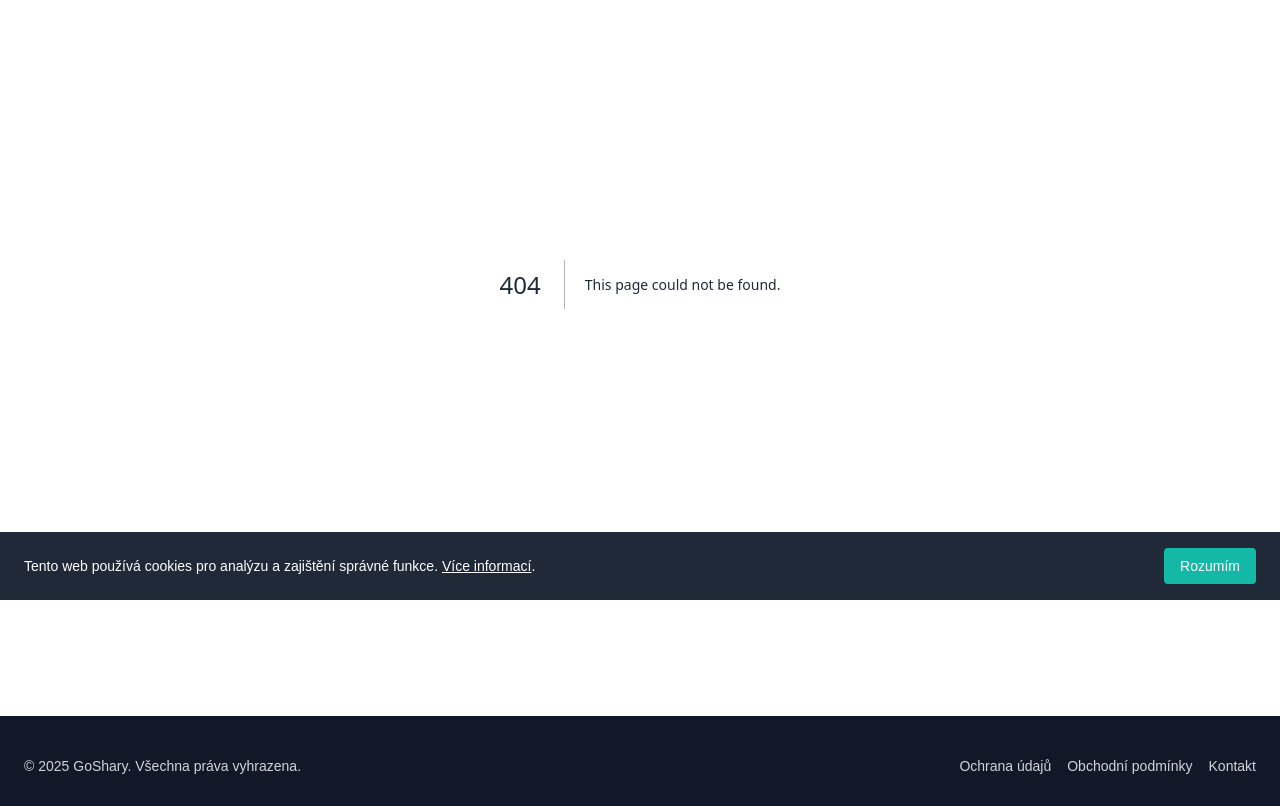
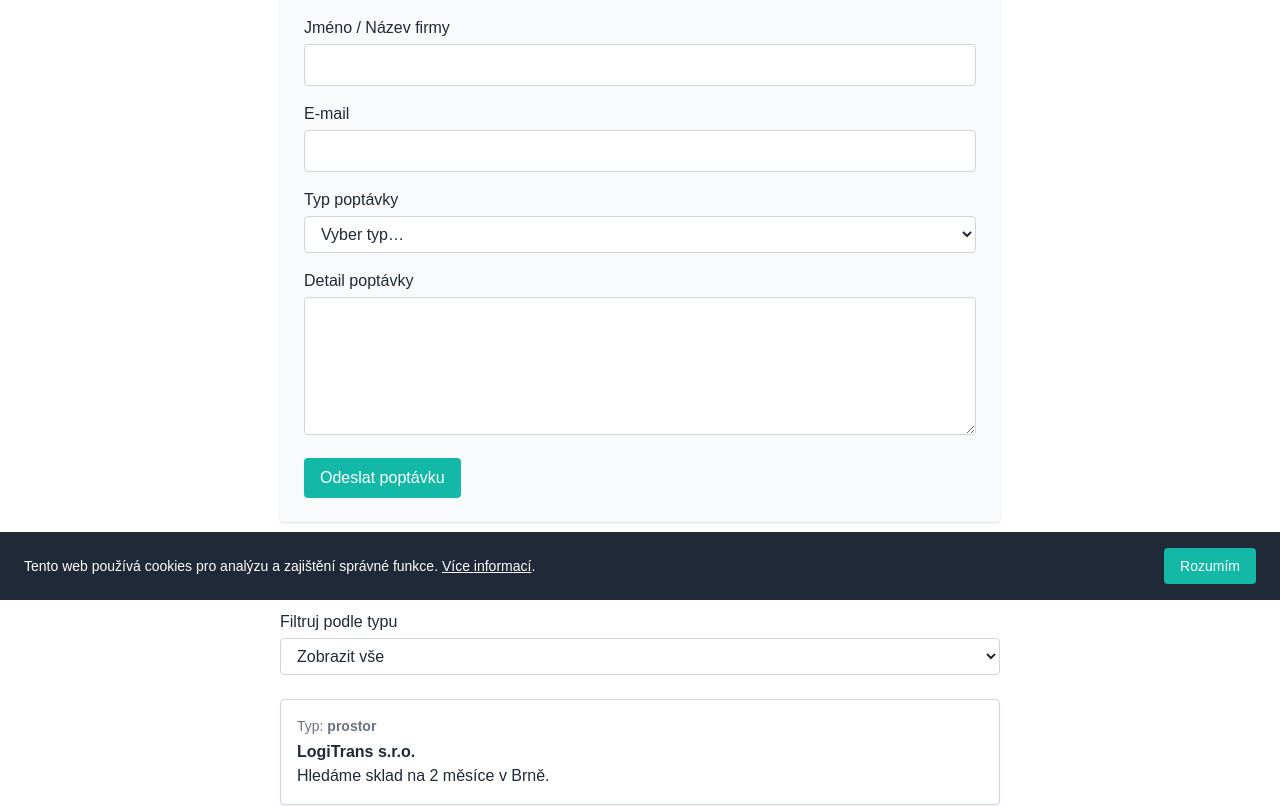
Before and after one commit to Tekier10/goshary, a Next.js app: page /poptavka in a window 1280 px wide. Before the commit this address had no page. Shown: the part 200-1006 px from the top of the page. Built offline with nearby package versions, Linux system fonts and the light colour scheme; a web font is replaced by a local one.

Commit message:
Create poptavka.tsx

```diff
--- /dev/null
+++ b/pages/poptavka.tsx
@@ -0,0 +1,115 @@
+// pages/poptavka.tsx
+
+import { useState } from 'react';
+
+type Poptavka = {
+  id: number;
+  typ: string;
+  zadavatel: string;
+  zprava: string;
+};
+
+const fakePoptavky: Poptavka[] = [
+  { id: 1, typ: 'prostor', zadavatel: 'LogiTrans s.r.o.', zprava: 'Hledáme sklad na 2 měsíce v Brně.' },
+  { id: 2, typ: 'vybaveni', zadavatel: 'TechnikPro', zprava: 'Sdílíme CNC frézu na 14 dní.' },
+  { id: 3, typ: 'doprava', zadavatel: 'Doprava CZ', zprava: 'Poptáváme dodávku na 1 den, Praha.' },
+  { id: 4, typ: 'sluzby', zadavatel: 'KancelářeX', zprava: 'Hledáme IT specialistu na výpomoc.' },
+];
+
+export default function Poptavka() {
+  const [submitted, setSubmitted] = useState(false);
+  const [type, setType] = useState('');
+  const [filterType, setFilterType] = useState('');
+
+  const handleSubmit = (e: React.FormEvent) => {
+    e.preventDefault();
+    setSubmitted(true);
+  };
+
+  const zobrazenePoptavky = filterType
+    ? fakePoptavky.filter((p) => p.typ === filterType)
+    : fakePoptavky;
+
+  return (
+    <main className="max-w-3xl mx-auto px-6 py-12 text-gray-800">
+      <h1 className="text-3xl font-bold mb-6">Zadej poptávku</h1>
+
+      {!submitted ? (
+        <form onSubmit={handleSubmit} className="bg-gray-50 p-6 rounded shadow space-y-4 mb-10">
+          <div>
+            <label className="block font-medium mb-1">Jméno / Název firmy</label>
+            <input type="text" required className="w-full border border-gray-300 rounded px-3 py-2" />
+          </div>
+
+          <div>
+            <label className="block font-medium mb-1">E-mail</label>
+            <input type="email" required className="w-full border border-gray-300 rounded px-3 py-2" />
+          </div>
+
+          <div>
+            <label className="block font-medium mb-1">Typ poptávky</label>
+            <select
+              required
+              value={type}
+              onChange={(e) => setType(e.target.value)}
+              className="w-full border border-gray-300 rounded px-3 py-2 bg-white"
+            >
+              <option value="">Vyber typ…</option>
+              <option value="prostor">Sdílení prostoru</option>
+              <option value="doprava">Sdílení dopravy</option>
+              <option value="vybaveni">Vybavení</option>
+              <option value="sluzby">Služby</option>
+              <option value="jine">Jiné</option>
+            </select>
+          </div>
+
+          <div>
+            <label className="block font-medium mb-1">Detail poptávky</label>
+            <textarea required className="w-full border border-gray-300 rounded px-3 py-2" rows={5}></textarea>
+          </div>
+
+          <button
+            type="submit"
+            className="bg-teal-500 hover:bg-teal-600 text-white px-4 py-2 rounded"
+          >
+            Odeslat poptávku
+          </button>
+        </form>
+      ) : (
+        <div className="bg-green-100 text-green-800 px-4 py-3 rounded shadow mb-10">
+          Děkujeme! Tvoje poptávka byla přijata.
+        </div>
+      )}
+
+      <h2 className="text-2xl font-semibold mb-4">📋 Poptávky ostatních</h2>
+
+      <div className="mb-6">
+        <label className="block font-medium mb-1">Filtruj podle typu</label>
+        <select
+          value={filterType}
+          onChange={(e) => setFilterType(e.target.value)}
+          className="w-full border border-gray-300 rounded px-3 py-2 bg-white"
+        >
+          <option value="">Zobrazit vše</option>
+          <option value="prostor">Prostor</option>
+          <option value="doprava">Doprava</option>
+          <option value="vybaveni">Vybavení</option>
+          <option value="sluzby">Služby</option>
+        </select>
+      </div>
+
+      <ul className="space-y-4">
+        {zobrazenePoptavky.map((p) => (
+          <li key={p.id} className="border border-gray-300 rounded p-4 bg-white shadow-sm">
+            <p className="text-sm text-gray-500 mb-1">Typ: <strong>{p.typ}</strong></p>
+            <p className="font-semibold">{p.zadavatel}</p>
+            <p>{p.zprava}</p>
+          </li>
+        ))}
+        {zobrazenePoptavky.length === 0 && (
+          <p className="text-gray-500 italic">Žádné poptávky tohoto typu.</p>
+        )}
+      </ul>
+    </main>
+  );
+}
```
